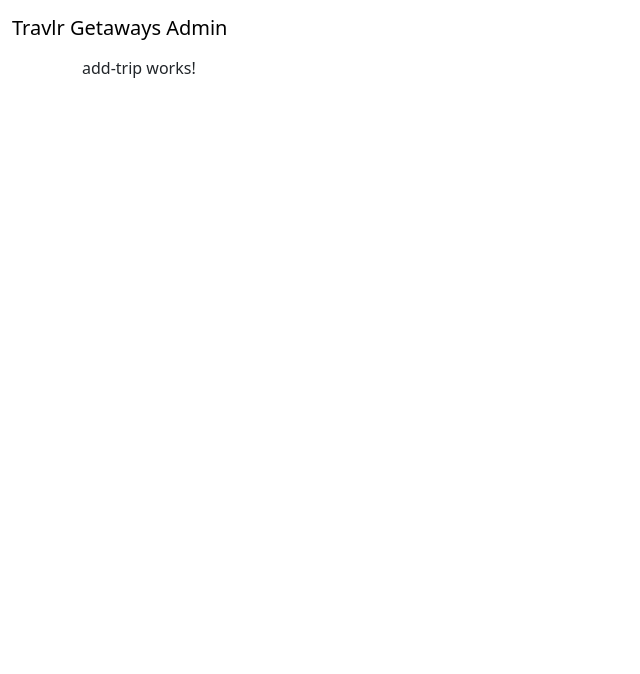
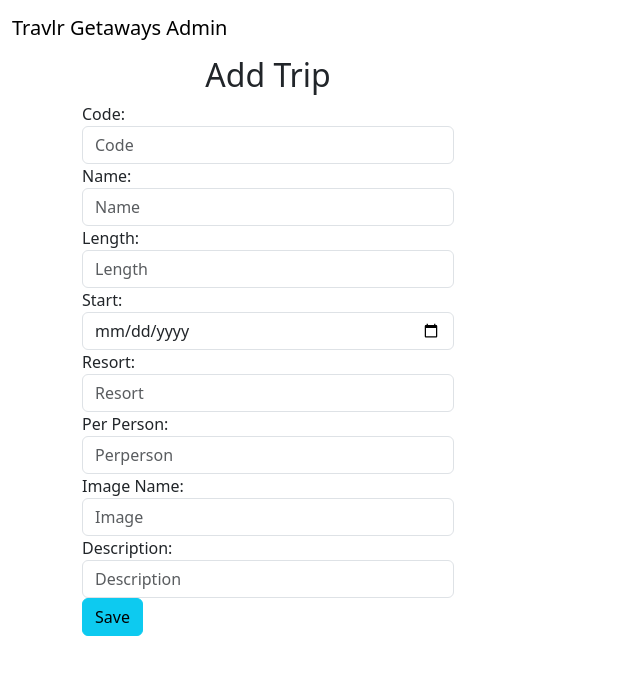
Before and after one commit to SRCthird/CS465, an Angular app in the folder admin/: page /add-trip in a window 1280 px wide. Shown: the top 674 px of the page, without its empty margins (0-640 px from the left). Built offline with nearby package versions, Linux system fonts and the light colour scheme.

Commit message:
Fill out add-trip component

```diff
--- a/admin/src/app/add-trip/add-trip.component.html
+++ b/admin/src/app/add-trip/add-trip.component.html
@@ -1 +1,78 @@
-<p>add-trip works!</p>
+<div class="col-md-4">
+  <h2 class="text-center">Add Trip</h2>
+  <form *ngIf="addForm" [formGroup]="addForm" (ngSubmit)="onSubmit()">
+    <div class="form-group">
+      <label>Code:</label>
+      <input type="text" formControlName="code" placeholder="Code" class="form-control"
+        [ngClass]="{ 'is-invalid': submitted && f['code'].errors }">
+      <div *ngIf="submitted && f['code'].errors">
+        <div *ngIf="f['code'].errors?.['required']">Trip Code is required</div>
+      </div>
+    </div>
+
+    <div class="form-group">
+      <label>Name:</label>
+      <input type="text" formControlName="name" placeholder="Name" class="form-control"
+        [ngClass]="{ 'is-invalid': submitted && f['name'].errors }">
+      <div *ngIf="submitted && f['name'].errors">
+        <div *ngIf="f['name'].errors?.['required']">Name is required</div>
+      </div>
+    </div>
+
+    <div class="form-group">
+      <label>Length:</label>
+      <input type="text" formControlName="length" placeholder="Length" class="form-control"
+        [ngClass]="{ 'is-invalid': submitted && f['length'].errors }">
+      <div *ngIf="submitted && f['length'].errors">
+        <div *ngIf="f['length'].errors?.['required']">Length is required</div>
+      </div>
+    </div>
+
+    <div class="form-group">
+      <label>Start:</label>
+      <input type="date" formControlName="start" placeholder="Start" class="form-control"
+        [ngClass]="{ 'is-invalid': submitted && f['start'].errors }">
+      <div *ngIf="submitted && f['start'].errors">
+        <div *ngIf="f['start'].errors?.['required']">Date is required</div>
+      </div>
+    </div>
+
+    <div class="form-group">
+      <label>Resort:</label>
+      <input type="text" formControlName="resort" placeholder="Resort" class="form-control"
+        [ngClass]="{ 'is-invalid': submitted && f['resort'].errors }">
+      <div *ngIf="submitted && f['resort'].errors">
+        <div *ngIf="f['resort'].errors?.['required']">Resort is required</div>
+      </div>
+    </div>
+
+    <div class="form-group">
+      <label>Per Person:</label>
+      <input type="text" formControlName="perPerson" placeholder="Perperson" class="form-control"
+        [ngClass]="{ 'is-invalid': submitted && f['perPerson'].errors }">
+      <div *ngIf="submitted && f['perPerson'].errors">
+        <div *ngIf="f['perPerson'].errors?.['required']">Per Person is required</div>
+      </div>
+    </div>
+
+    <div class="form-group">
+      <label>Image Name:</label>
+      <input type="text" formControlName="image" placeholder="Image" class="form-control"
+        [ngClass]="{ 'is-invalid': submitted && f['image'].errors }">
+      <div *ngIf="submitted && f['image'].errors">
+        <div *ngIf="f['image'].errors?.['required']">Image Name is required</div>
+      </div>
+    </div>
+
+    <div class="form-group">
+      <label>Description:</label>
+      <input type="text" formControlName="description" placeholder="Description" class="form-control"
+        [ngClass]="{ 'is-invalid': submitted && f['description'].errors }">
+      <div *ngIf="submitted && f['description'].errors">
+        <div *ngIf="f['description'].errors?.['required']">Description is required</div>
+      </div>
+    </div>
+
+    <button type="submit" class="btn btn-info">Save</button>
+  </form>
+</div>
--- a/admin/src/app/add-trip/add-trip.component.ts
+++ b/admin/src/app/add-trip/add-trip.component.ts
@@ -1,11 +1,52 @@
-import { Component } from '@angular/core';
+import { Component, OnInit } from '@angular/core';
+import { CommonModule } from '@angular/common';
+import { FormBuilder, FormGroup, Validators, ReactiveFormsModule } from "@angular/forms";
+import { Router } from "@angular/router";
+import { TripDataService } from '../services/trip-data.service';
 
 @Component({
-  selector: 'app-add-trip',
-  imports: [],
+  selector: "app- add - trip",
+  standalone: true,
+  imports: [CommonModule, ReactiveFormsModule],
   templateUrl: './add-trip.component.html',
   styleUrl: './add-trip.component.css'
 })
-export class AddTripComponent {
-
+export class AddTripComponent implements OnInit {
+  public addForm!: FormGroup;
+  submitted = false;
+  constructor(
+    private formBuilder: FormBuilder,
+    private router: Router,
+    private tripService: TripDataService
+  ) { }
+  ngOnInit() {
+    this.addForm = this.formBuilder.group({
+      _id: [],
+      code: ["", Validators.required],
+      name: ["", Validators.required],
+      length: ["", Validators.required],
+      start: ["", Validators.required],
+      resort: ["", Validators.required],
+      perPerson: ["", Validators.required],
+      image: ["", Validators.required],
+      description: ["", Validators.required],
+    })
+  }
+  public onSubmit() {
+    this.submitted = true;
+    if (this.addForm.valid) {
+      this.tripService.addTrip(this.addForm.value)
+        .subscribe({
+          next: (data: any) => {
+            console.log(data);
+            this.router.navigate(['']);
+          },
+          error: (error: any) => {
+            console.log('Error: ' + error);
+          }
+        });
+    }
+  }
+  // get the form short name to access the form fields
+  get f() { return this.addForm.controls; }
 }
```
